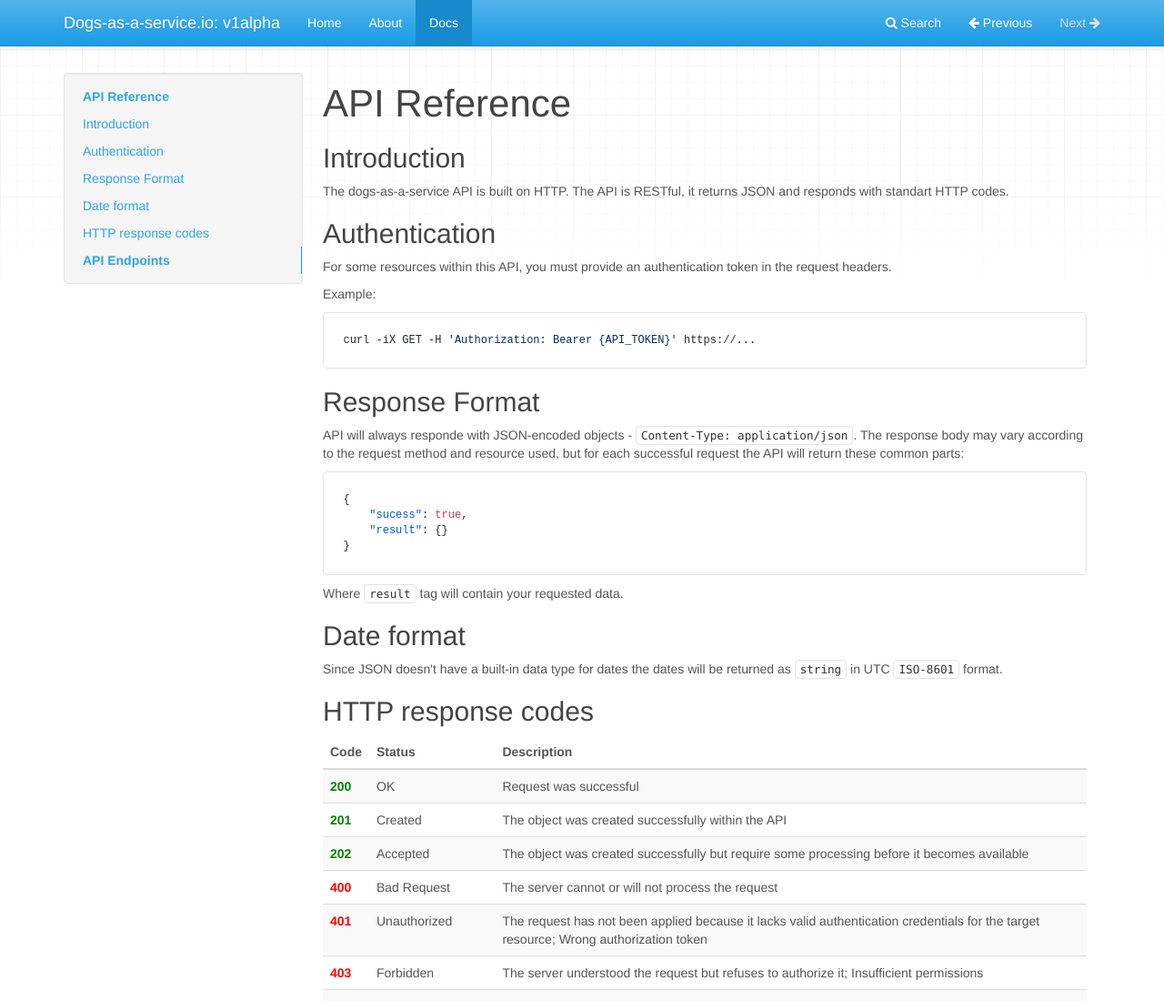
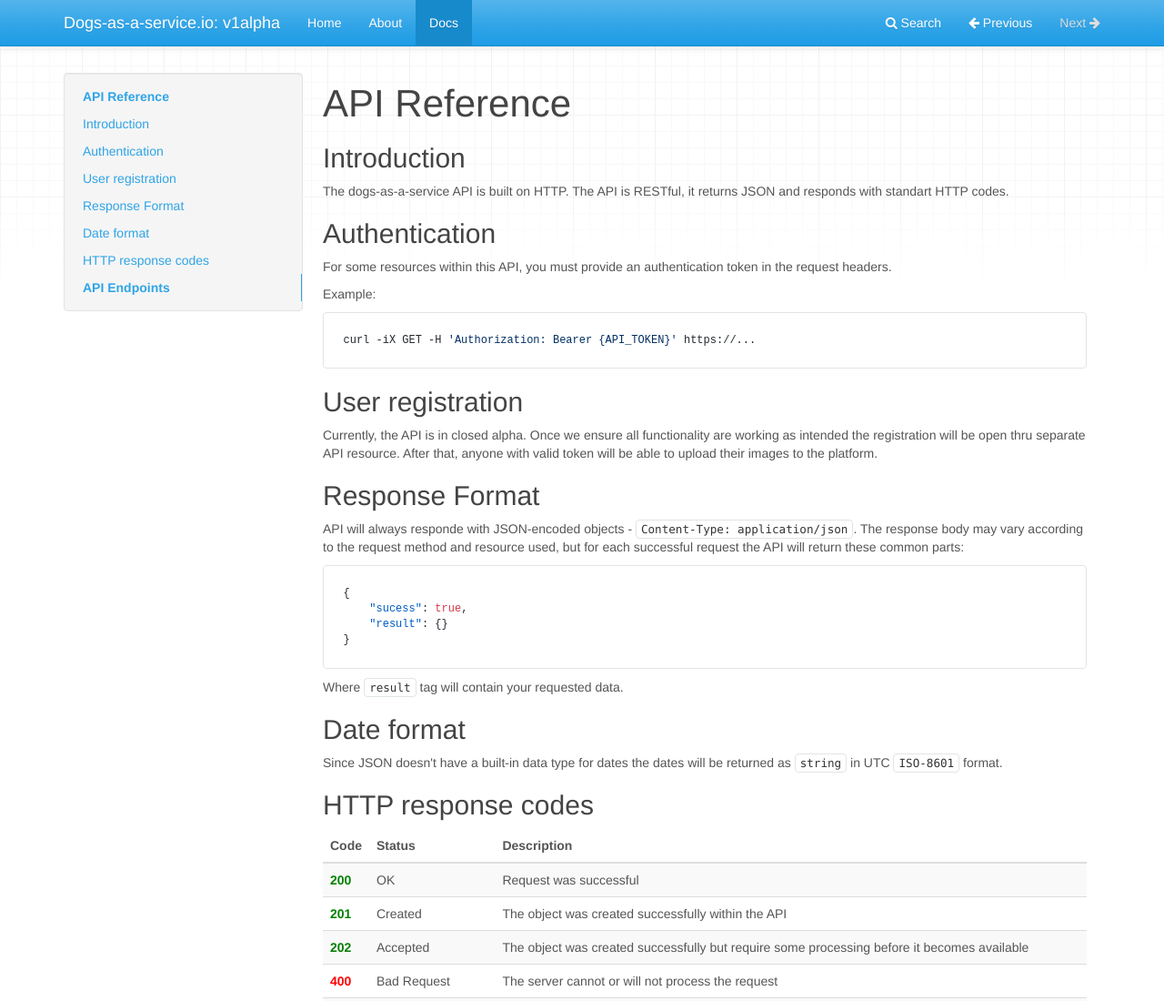
Before and after one commit to dogs-as-a-service-io/dogs-as-a-service-io.github.io, a plain HTML site: page docs.html in a window 1280 px wide. Shown: the top 1100 px of the page at 91% size. Drawn offline with nearby package versions, Linux system fonts and the light colour scheme.

Commit message:
info about registration

```diff
--- a/docs.html
+++ b/docs.html
@@ -84,6 +84,7 @@
         <li class="main active"><a href="#api-reference">API Reference</a></li>
             <li><a href="#introduction">Introduction</a></li>
             <li><a href="#authentication">Authentication</a></li>
+            <li><a href="#user-registration">User registration</a></li>
             <li><a href="#response-format">Response Format</a></li>
             <li><a href="#date-format">Date format</a></li>
             <li><a href="#http-response-codes">HTTP response codes</a></li>
@@ -101,6 +102,8 @@
 <pre><code class="bash">curl -iX GET -H 'Authorization: Bearer {API_TOKEN}' https://...
 </code></pre>
 
+<h2 id="user-registration">User registration</h2>
+<p>Currently, the API is in closed alpha. Once we ensure all functionality are working as intended the registration will be open thru separate API resource. After that, anyone with valid token will be able to upload their images to the platform.</p>
 <h2 id="response-format">Response Format</h2>
 <p>API will always responde with JSON-encoded objects - <code>Content-Type: application/json</code>.
 The response body may vary according to the request method and resource used, but for each successful request the API will return these common parts:</p>
```
Also changed, not shown: index.html (+1 -1 lines), search/search_index.json (+1 -1 lines), 1 other file.
